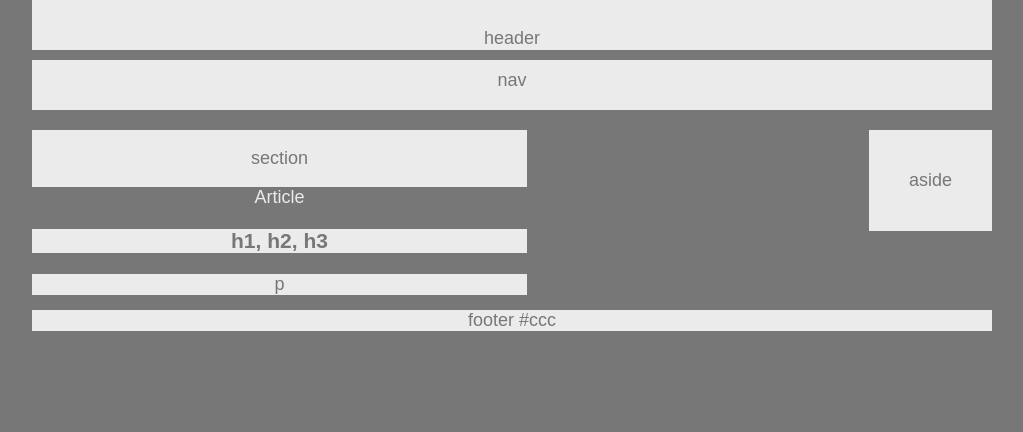
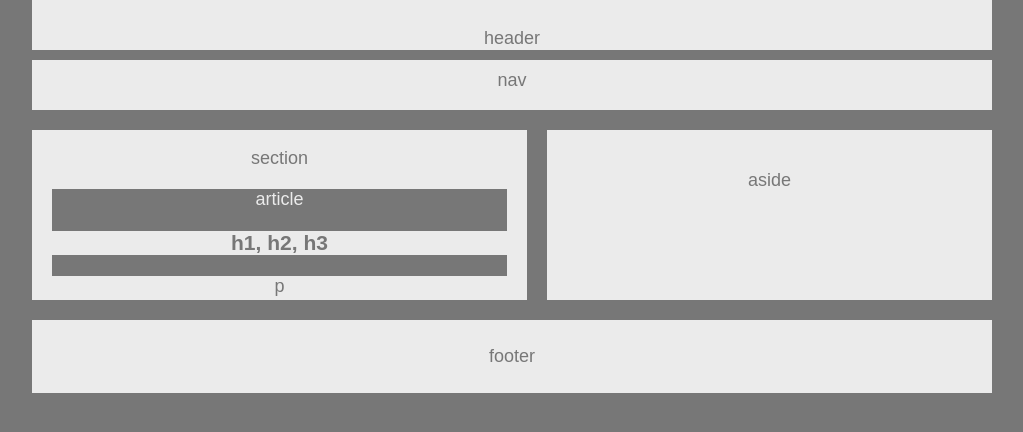
Before and after one commit to fwilbor/HW-Wireframe, a plain HTML site: page index.html in a window 1280 px wide. Shown: the whole page, without its empty margins (128-1151 px from the left). Drawn offline with Linux system fonts and the light colour scheme.

Commit message:
add footer and section dimensions

```diff
--- a/index.html
+++ b/index.html
@@ -26,7 +26,7 @@
     <section id="section">
         <p>section</p>
         <article>
-            <heading>Article</heading>
+            <heading>article</heading>
             <h1>h1, h2, h3</h1>
             <p>p</p>
         </article>
@@ -34,7 +34,7 @@
 
     <div class="clear"></div>
     <footer>
-        <p>footer #ccc</p>
+        <p>footer</p>
     </footer>
 
 
--- a/style.css
+++ b/style.css
@@ -18,6 +18,8 @@ article {
 
  color: #ebebeb;
  background: #777;
+ margin: 20px;
+ height: 105px;
 
  }
 
@@ -47,6 +49,8 @@ nav {
 aside {
     padding: 40px;
     float: right;
+    width: 38%;
+    height: 90px;
 
 }
 clear {
@@ -58,7 +62,8 @@ footer {
 
     clear: both;
     display: block;
-    margin-top: 200px;
+    margin-top: 210px;
+    padding: 8px;
 
 
 }
@@ -68,7 +73,7 @@ footer {
 
 #section {
 
-    height: 90px;
+    height: 170px;
     width: 495px;
     float: left;
 
```
